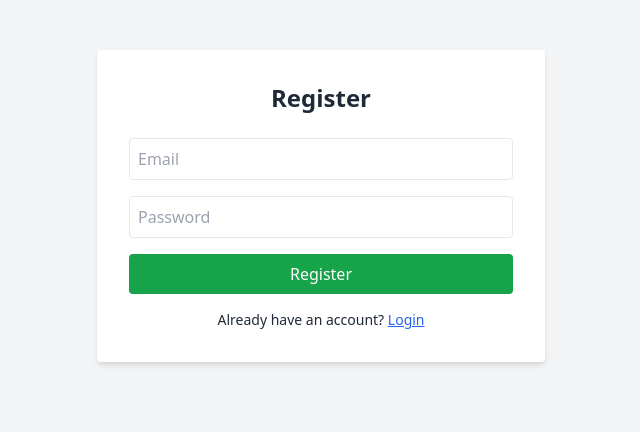
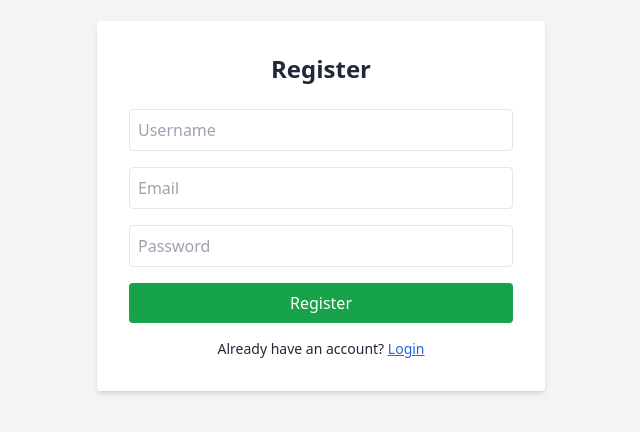
Before and after one commit to josehorta21/fittrack-frontend, a React (Vite) app: page /register in a window 1280 px wide. Shown: the part 194-626 px from the top of the page, without its empty margins (319-959 px from the left). Built offline with nearby package versions, Linux system fonts and the light colour scheme.

Commit message:
Update Register.jsx to include username field for registration

```diff
--- a/src/pages/Register.jsx
+++ b/src/pages/Register.jsx
@@ -3,6 +3,7 @@ import { Link, useNavigate } from "react-router-dom";
 import axios from "axios";
 
 const Register = () => {
+  const [username, setUsername] = useState("");
   const [email, setEmail] = useState("");
   const [password, setPassword] = useState("");
   const navigate = useNavigate();
@@ -10,8 +11,12 @@ const Register = () => {
   const handleSubmit = async (e) => {
     e.preventDefault();
     try {
-      await axios.post(`${import.meta.env.VITE_API_URL}/api/auth/register`, { email, password });
-      navigate("/");
+      await axios.post(`${import.meta.env.VITE_API_URL}/api/auth/register`, {
+        username,
+        email,
+        password,
+      });
+      navigate("/login");
     } catch (err) {
       alert("Registration failed.");
     }
@@ -22,6 +27,14 @@ const Register = () => {
       <div className="bg-white p-8 rounded shadow-md w-full max-w-md">
         <h1 className="text-2xl font-bold mb-6 text-center">Register</h1>
         <form onSubmit={handleSubmit} className="space-y-4">
+          <input
+            type="text"
+            placeholder="Username"
+            value={username}
+            onChange={(e) => setUsername(e.target.value)}
+            className="w-full p-2 border rounded"
+            required
+          />
           <input
             type="email"
             placeholder="Email"
@@ -38,13 +51,16 @@ const Register = () => {
             className="w-full p-2 border rounded"
             required
           />
-          <button type="submit" className="w-full bg-green-600 text-white p-2 rounded hover:bg-green-700">
+          <button
+            type="submit"
+            className="w-full bg-green-600 text-white p-2 rounded hover:bg-green-700"
+          >
             Register
           </button>
         </form>
         <p className="mt-4 text-sm text-center">
           Already have an account?{" "}
-          <Link to="/" className="text-blue-600 underline">
+          <Link to="/login" className="text-blue-600 underline">
             Login
           </Link>
         </p>
```
